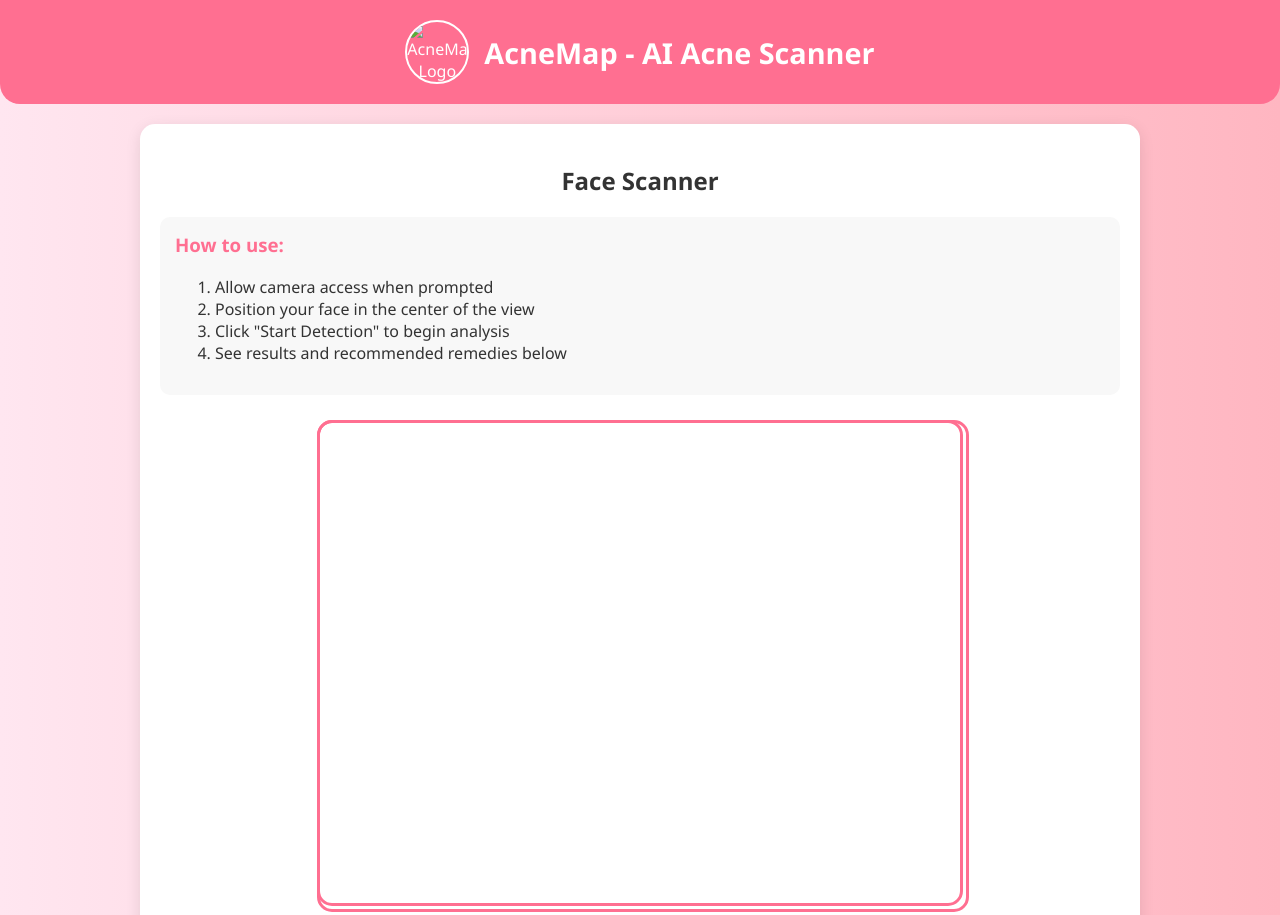
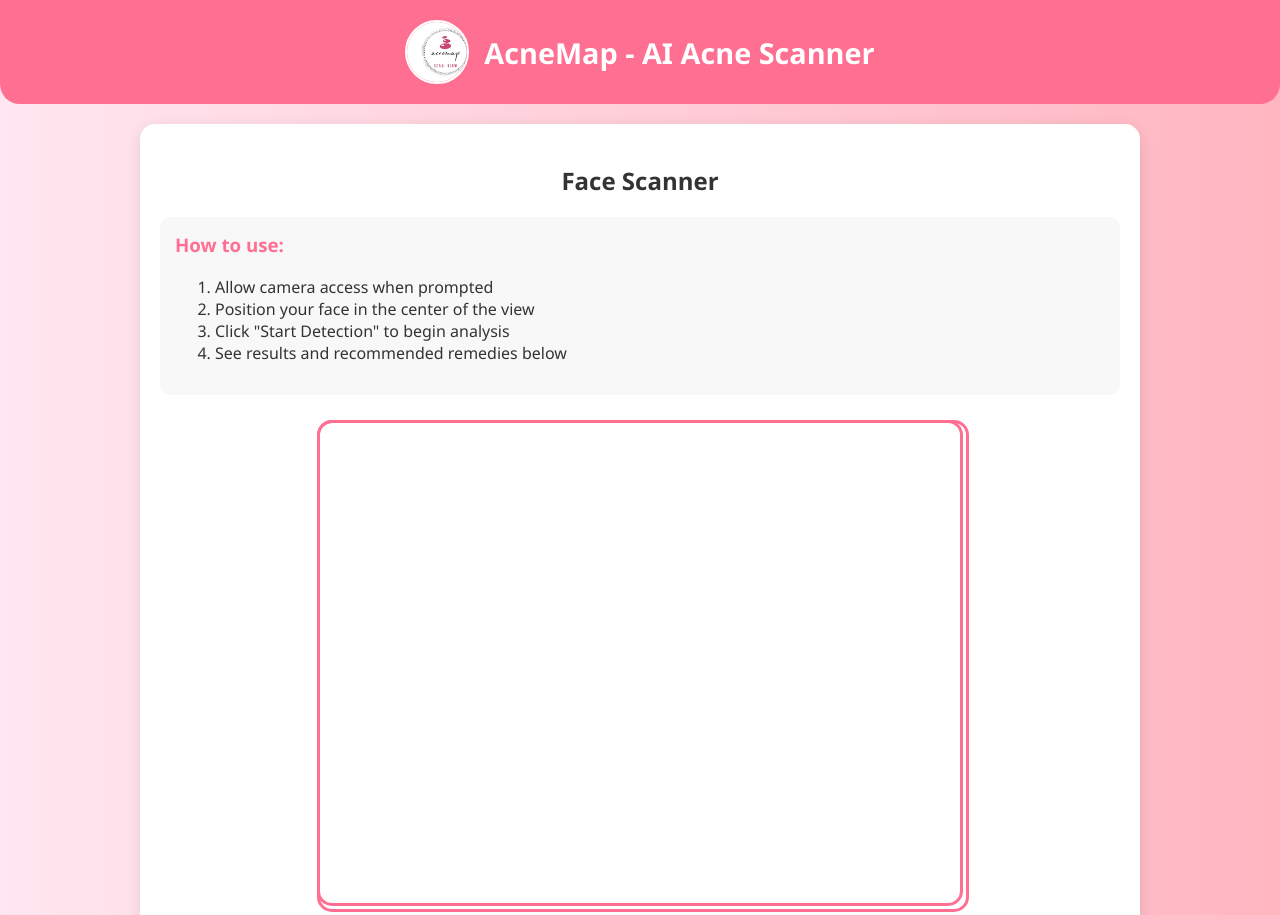
Before and after one commit to alishacreation2024/acnemap, a plain HTML site: page index.html in a window 1280 px wide. Shown: the top 915 px of the page. Drawn offline with Linux system fonts and the light colour scheme.

Commit message:
Update index.html

```diff
--- a/index.html
+++ b/index.html
@@ -8,7 +8,7 @@
 </head>
 <body>
   <header>
-    <img src="assets/logo.jpg" alt="AcneMap Logo" class="logo">
+    <img src="/logo.jpg" alt="AcneMap Logo" class="logo">
     <h1>AcneMap - AI Acne Scanner</h1>
   </header>
 
```
